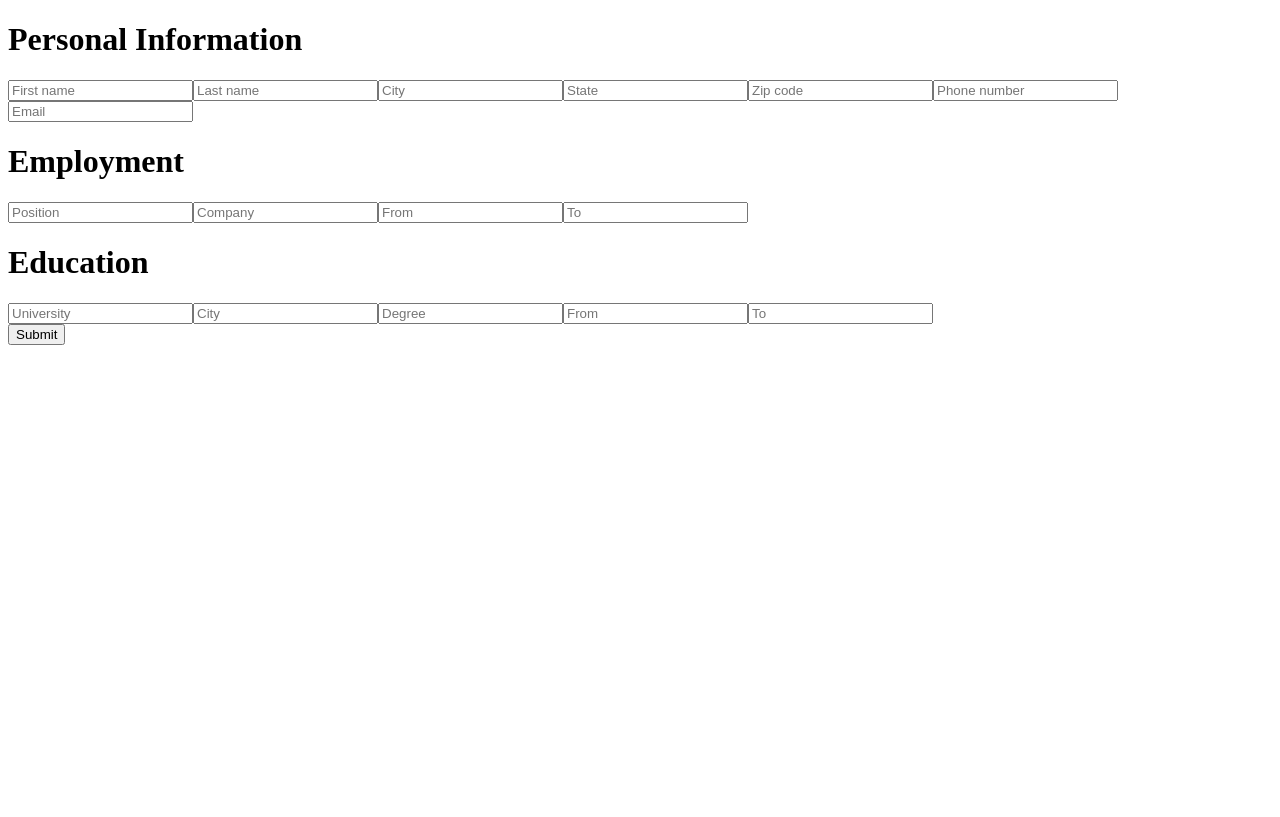
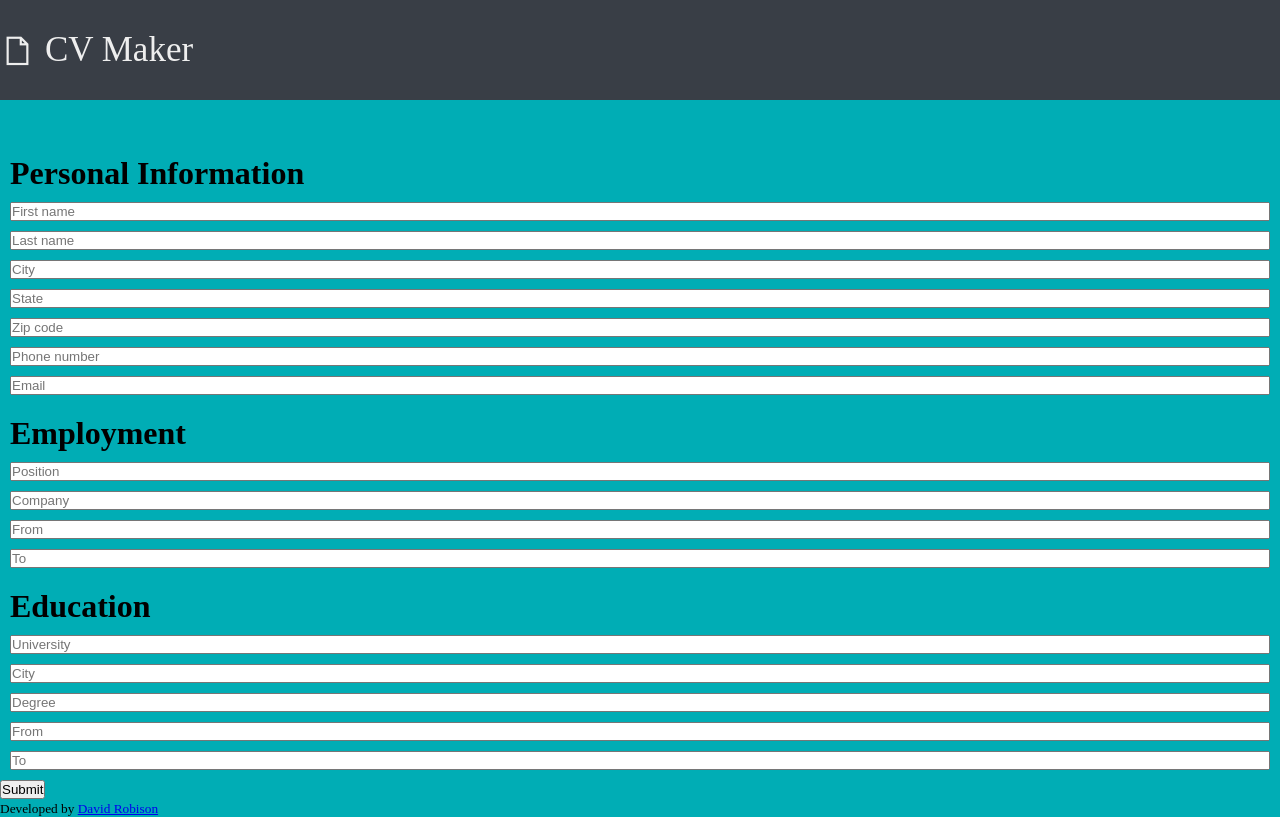
Before and after one commit to robisonwebdev/CV-Application, a React (Create React App) app: page / in a window 1280 px wide. Built offline with nearby package versions, Linux system fonts and the light colour scheme.

Commit message:
Moved Form in div, and added CVHeader and CVFooter. Set div to ID 'app'.

```diff
--- a/src/App.js
+++ b/src/App.js
@@ -1,10 +1,19 @@
 import React, { Component } from 'react';
 import Form from './components/Form';
+import './styles/main.css'
+import './styles/cvForm.css';
+import CVHeader from './components/CVHeader';
+import CVFooter from './components/CVFooter';
 
 class App extends Component {
   render() {
     return (
-      <Form />
+      <div id='app'>
+        <CVHeader />
+        <Form />
+        <CVFooter />
+      </div>
+
     );
   }
 }
```
